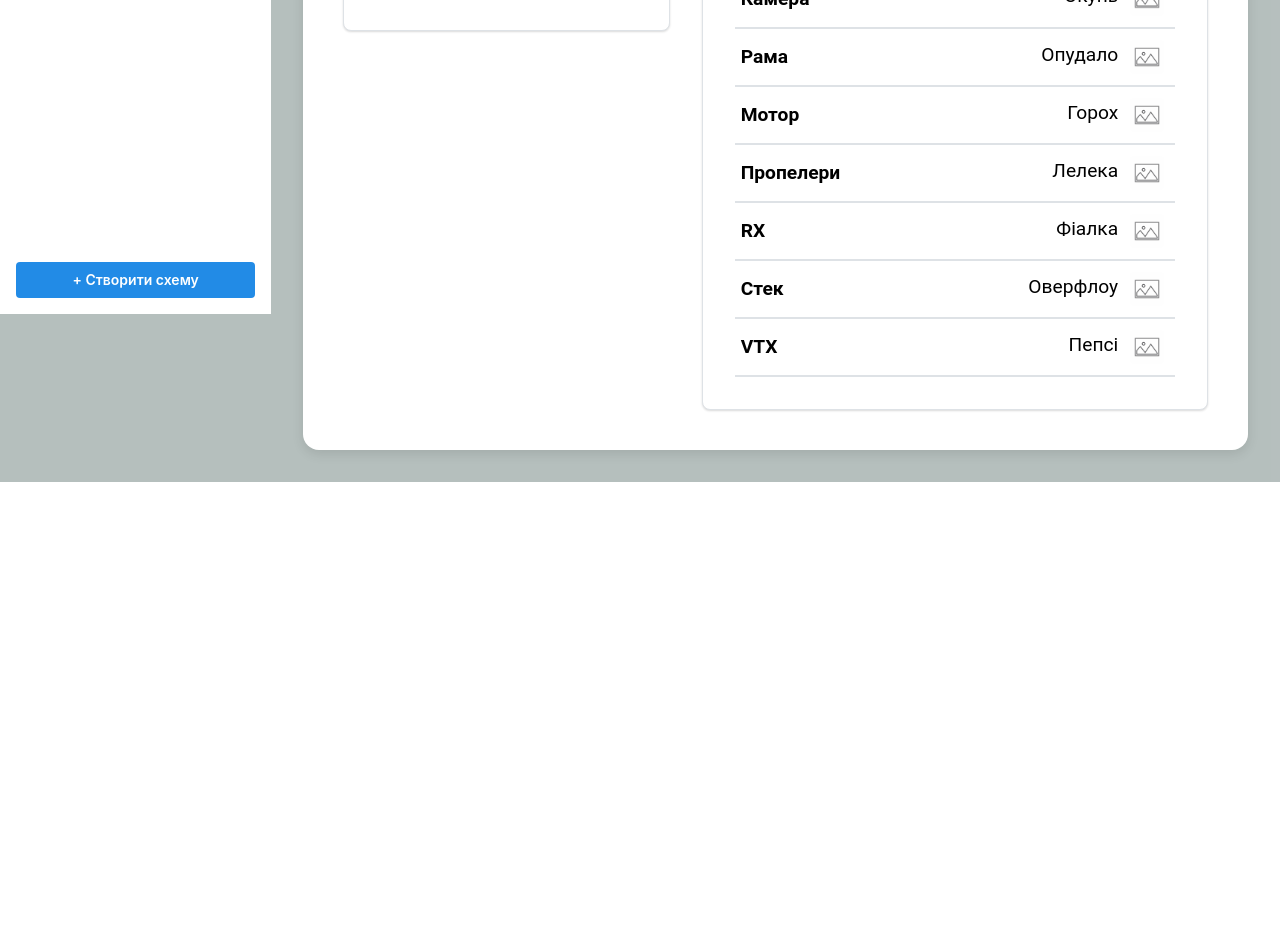
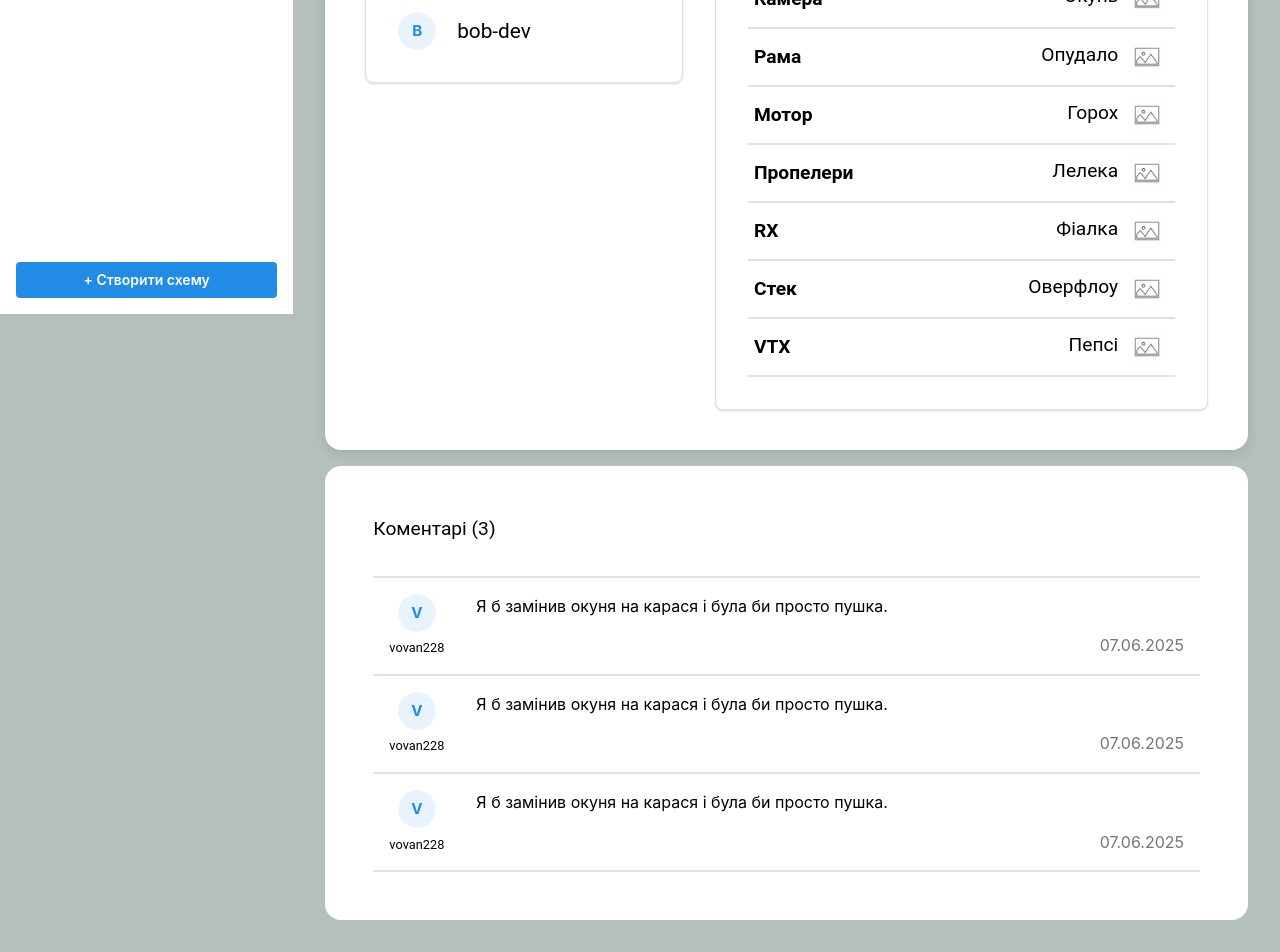
Before and after one commit to bergamontt/droneworkshop, a React (Vite) app in the folder frontend/: page /workshop/schema in a window 1280 px wide. Shown: the part 486-1438 px from the top of the page. Before the commit the page ends 968 px from the top, so only its background shows below. Built offline with nearby package versions, Linux system fonts and the light colour scheme; a web font is replaced by a local one.

Commit message:
Implemented GUI for Comments to Schemas

```diff
--- a/frontend/src/components/workshop/Schema.jsx
+++ b/frontend/src/components/workshop/Schema.jsx
@@ -1,32 +1,17 @@
 import SchemaShowcase from './SchemaShowcase';
+import SchemaComments from './SchemaComments';
 import '../../styles/Schema.css'
 
 function Schema() {
-
-    const data = {
-        antenna: {
-            model: "Антена BETAFPV Dipole T 915MHz / 868MHz",
-            photoLink: "https://fpvua.com/image/cache/catalog/easyphoto/596/antena-betafpv-dipole-t-915mhz-868mhz-1-744x744.jpeg"
-        },
-        antenna1: {
-            model: "Антена BETAFPV Dipole T 915MHz / 868MHz",
-            photoLink: "https://fpvua.com/image/cache/catalog/easyphoto/596/antena-betafpv-dipole-t-915mhz-868mhz-1-744x744.jpeg"
-        },
-        antenna2: {
-            model: "Антена BETAFPV Dipole T 915MHz / 868MHz",
-            photoLink: "https://fpvua.com/image/cache/catalog/easyphoto/596/antena-betafpv-dipole-t-915mhz-868mhz-1-744x744.jpeg"
-        },
-        antenna3: {
-            model: "Антена BETAFPV Dipole T 915MHz / 868MHz",
-            photoLink: "https://fpvua.com/image/cache/catalog/easyphoto/596/antena-betafpv-dipole-t-915mhz-868mhz-1-744x744.jpeg"
-        }
-    }
 
     return(
         <section className="schema-page-container">
             <article className="schema-main-container">
                 <SchemaShowcase />
             </article>
+            <article className='schema-comments-container' >
+                <SchemaComments />
+            </article>
         </section>
     );
 }
--- /dev/null
+++ b/frontend/src/components/workshop/SchemaComment.jsx
@@ -0,0 +1,40 @@
+import { Avatar, Divider } from '@mantine/core'
+import '../../styles/SchemaComments.css'
+
+function SchemaComment() {
+    return(
+        <article className='schema-comment-container'>
+
+            <Divider size={"sm"}/>
+
+            <div className='comment-main-container'>
+                <div className='comment-user-container'>
+                    <Avatar radius="xl" color="blue" size="md" style>
+                        V
+                    </Avatar>
+                    <span className='comment-creator-username'>
+                        vovan228
+                    </span>
+                </div>
+
+                <div className='comment-main-data'>
+                    <div className='comment-user-text'>
+                        <span>
+                            Я б замінив окуня на карася і була би просто пушка.
+                        </span>
+                    </div>
+
+                    <div className='comment-date-container'>
+                        <span className='comment-date'>
+                            07.06.2025
+                        </span>
+                    </div>
+                </div>
+
+            </div>
+
+        </article>
+    );
+}
+
+export default SchemaComment
--- /dev/null
+++ b/frontend/src/components/workshop/SchemaComments.jsx
@@ -0,0 +1,23 @@
+import SchemaComment from './SchemaComment';
+import { Divider } from '@mantine/core'
+import '../../styles/SchemaComments.css'
+
+function SchemaComments() {
+    return(
+        <section className="schema-comments-container">
+            <article className="comments-count-container">
+                <span className="comments-count">
+                    Коментарі (3)
+                </span>
+            </article>
+            <article className="comments-container">
+                <SchemaComment />
+                <SchemaComment />
+                <SchemaComment />
+                <Divider size={"sm"}/>
+            </article>
+        </section>
+    );
+}
+
+export default SchemaComments
--- a/frontend/src/components/workshop/SchemaShowcase.jsx
+++ b/frontend/src/components/workshop/SchemaShowcase.jsx
@@ -1,4 +1,4 @@
-import { Divider, Paper, Tabs } from '@mantine/core';
+import { Divider, Paper, Tabs, Avatar } from '@mantine/core';
 import SchemaComponents from './SchemaComponents';
 import SchemaFeatures from './SchemaFeatures';
 import defaultPhoto from '../../assets/default.jpg'
@@ -16,6 +16,15 @@ function SchemaShowcase() {
                     <figure className='schema-photo-container'>
                         <img src={defaultPhoto} className='schema-photo'/>
                     </figure>
+                    <Divider size={"sm"}/>
+                    <dev className='creator-data-container'>
+                        <Avatar radius="xl" color="blue" size="md" >
+                            B
+                        </Avatar>
+                        <span className='creator-username'>
+                            bob-dev
+                        </span>
+                    </dev>
                 </Paper>
             </article>
             <article className='schema-list-data'>
--- a/frontend/src/components/workshop/WorkshopSidebar.jsx
+++ b/frontend/src/components/workshop/WorkshopSidebar.jsx
@@ -5,6 +5,7 @@ import SidebarLabel from '../common/SidebarLabel';
 import home from '../../assets/home.svg'
 import heart from '../../assets/heart.svg'
 import schema from '../../assets/schema.svg'
+import privateSchema from '../../assets/private.svg'
 import '../../styles/Workshop.css'
 
 function WorkshopSidebar() {
@@ -18,8 +19,12 @@ function WorkshopSidebar() {
                     onClick={() => navigate('/workshop/main')}
                 ></NavLink>
                 <NavLink
-                    label={<SidebarLabel text="ВЛАСНI СПИСКИ" />}
+                    label={<SidebarLabel text="ВЛАСНI СХЕМИ" />}
                     leftSection={<SidebarIcon link={schema} size={"1.5em"}/>}
+                ></NavLink>
+                <NavLink
+                    label={<SidebarLabel text="НЕОПУБЛIКОВАНЕ" />}
+                    leftSection={<SidebarIcon link={privateSchema} size={"1.5em"}/>}
                 ></NavLink>
                 <NavLink
                     label={<SidebarLabel text="ВПОДОБАНЕ" />}
--- a/frontend/src/styles/Schema.css
+++ b/frontend/src/styles/Schema.css
@@ -40,8 +40,15 @@
 }
 
 .schema-photo {
+    width: 100%;
     height: 100%;
-    width: 100%;
+    object-fit: cover;
+    border-radius: 12px 12px 0 0;
+    transition: transform 0.3s ease;
+}
+
+.schema-photo:hover {
+    transform: scale(1.05);
 }
 
 .schema-components-wrapper, .schema-features-wrapper {
@@ -93,3 +100,18 @@
 .schema-component-model {
     padding: 0em 0.6em;
 }
+
+.creator-username {
+    font-family: 'Roboto', sans-serif;
+    font-size: 1.3em;
+    padding-left: 1em;
+}
+
+.creator-data-container {
+    display: flex;
+    align-items: center;
+    padding: 0.8em 1em;
+    padding-bottom: 0em;
+    margin-top: 0.5em;
+    padding-left: 0em;
+}
--- /dev/null
+++ b/frontend/src/styles/SchemaComments.css
@@ -0,0 +1,62 @@
+.schema-comments-container {
+    width: 100%;
+    background-color: white;
+    border-radius: 1em;
+    margin-top: 1em;
+    padding: 1.5em;
+    padding-top: 1em;
+    display: flex;
+    flex-direction: column;
+}
+
+.comments-count-container {
+    padding-bottom: 2em;
+}
+
+.comments-count {
+    font-family: 'Roboto', sans-serif;
+    font-size: 1.2em;
+}
+
+.schema-comment-container {
+    transition: background-color 0.3s ease;
+}
+
+.schema-comment-container:hover {
+    background-color: rgba(109, 128, 125, 0.116);
+}
+
+.comment-main-container {
+    padding: 1em;
+    display: flex;
+    flex-direction: row;
+}
+
+.comment-user-container {
+    display: flex;
+    flex-direction: column;
+    justify-content: center;
+    align-items: center;
+    padding-right: 2em;
+}
+
+.comment-creator-username {
+    font-family: 'Roboto', sans-serif;
+    font-size: 0.8em;
+    padding: 0em;
+    padding-top: 0.5em;
+}
+
+.comment-date-container {
+    display: flex;
+    flex-direction: row;
+    justify-content: end;
+    color: rgb(114, 121, 117);
+}
+
+.comment-main-data {
+    width: 100%;
+    display: flex;
+    flex-direction: column;
+    justify-content: space-between;
+}
--- a/frontend/src/styles/Workshop.css
+++ b/frontend/src/styles/Workshop.css
@@ -11,6 +11,8 @@
     flex-direction: column;
     justify-content: space-between;
     padding: 1em;
+    position: sticky;
+    top: 120px;
 }
 
 .workshop-main-wrapper {
```
Also changed, not shown: frontend/src/assets/person.svg (added), frontend/src/assets/private.svg (added).
